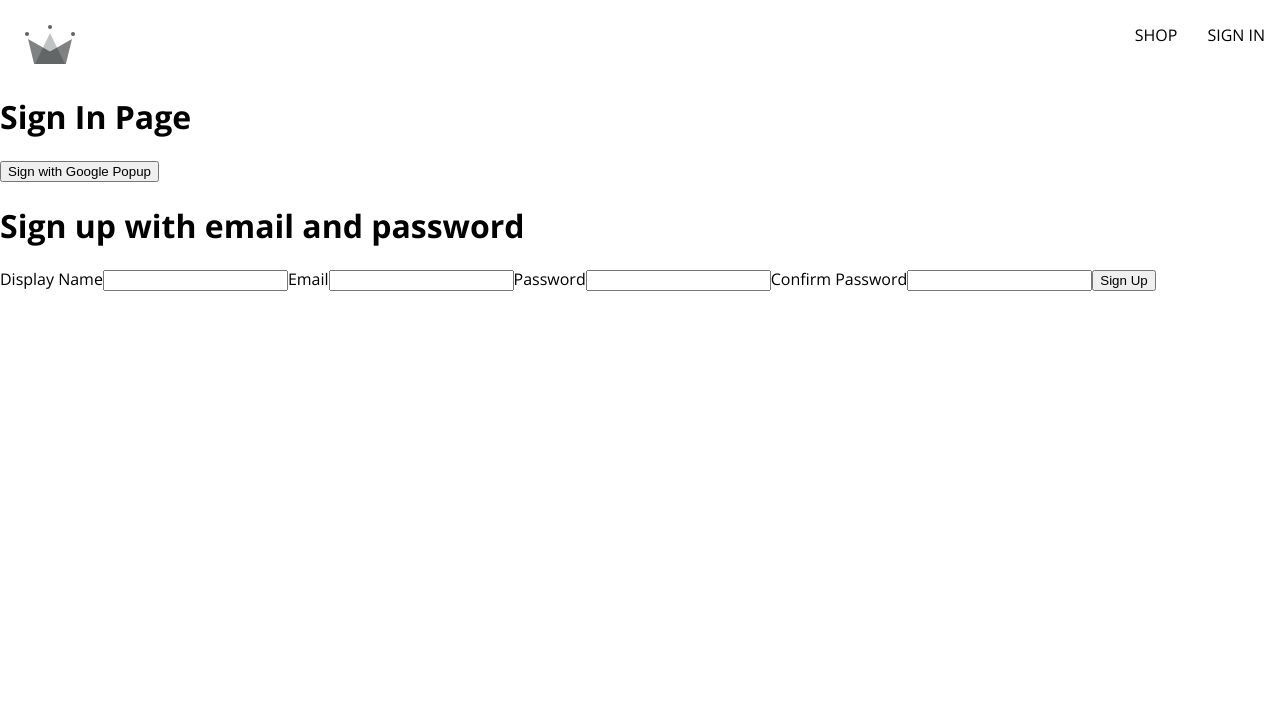
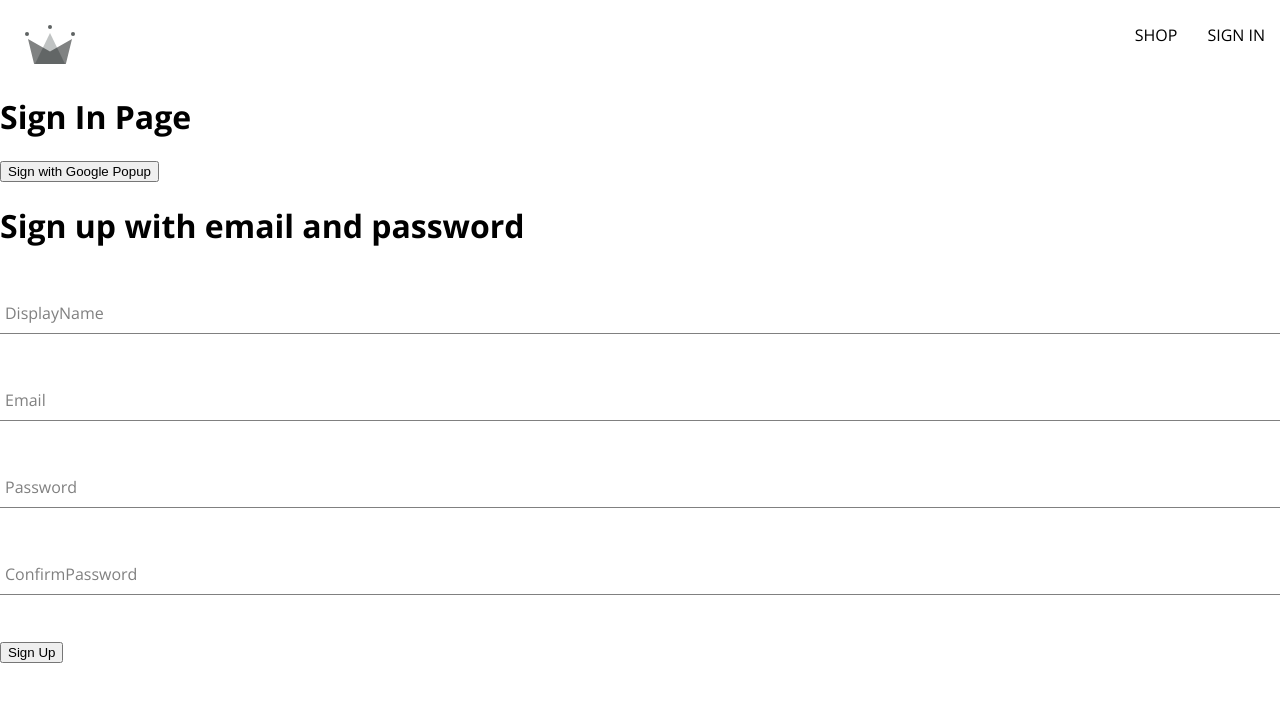
Before and after one commit to santoshnarayanan/crwn-clothing, a React (Create React App) app: page /sign-in in a window 1280 px wide. Shown: the top 702 px of the page. Built offline with nearby package versions, Linux system fonts and the light colour scheme.

Commit message:
Generalize Form Input Component

```diff
--- /dev/null
+++ b/src/components/form-input/form-input.component.jsx
@@ -0,0 +1,17 @@
+import './form-input.styles.scss';
+
+const FormInput = ({ label, ...otherProps }) => {
+    return (
+        <div className='group'>
+            < input className="form-input" {...otherProps} />
+            {
+                label && (
+                    <label className={`${otherProps.value.length ? 'shrink' : ''}form-input-label`}
+                    >{label}
+                    </label>
+                )}
+        </div>
+    );
+};
+
+export default FormInput;
--- /dev/null
+++ b/src/components/form-input/form-input.styles.scss
@@ -0,0 +1,54 @@
+$sub-color: grey;
+$main-color: black;
+
+@mixin shrinkLabel {
+  top: -14px;
+  font-size: 12px;
+  color: $main-color;
+}
+
+.group {
+  position: relative;
+  margin: 45px 0;
+
+  .form-input {
+    background: none;
+    background-color: white;
+    color: $sub-color;
+    font-size: 18px;
+    padding: 10px 10px 10px 5px;
+    display: block;
+    width: 100%;
+    border: none;
+    border-radius: 0;
+    border-bottom: 1px solid $sub-color;
+    margin: 25px 0;
+
+    &:focus {
+      outline: none;
+    }
+
+    &:focus ~ .form-input-label {
+      @include shrinkLabel();
+    }
+  }
+
+  input[type='password'] {
+    letter-spacing: 0.3em;
+  }
+
+  .form-input-label {
+    color: $sub-color;
+    font-size: 16px;
+    font-weight: normal;
+    position: absolute;
+    pointer-events: none;
+    left: 5px;
+    top: 10px;
+    transition: 300ms ease all;
+
+    &.shrink {
+      @include shrinkLabel();
+    }
+  }
+}
--- a/src/components/sign-up-form/sign-up-form.component.jsx
+++ b/src/components/sign-up-form/sign-up-form.component.jsx
@@ -1,4 +1,5 @@
 import { useState } from "react";
+import FormInput from "../form-input/form-input.component";
 import { createAuthUserWithEmailAndPassword, createUserDocumentFromAuth } from "../../utils/firebase/firebase.utils";
 
 const defaultFormFields = {
@@ -14,7 +15,7 @@
 
     console.log(formFields);
 
-    const resetFormFields = () =>{
+    const resetFormFields = () => {
         setFormFields(defaultFormFields);
     }
 
@@ -26,14 +27,14 @@
         };
 
         try {
-            const {user} = await createAuthUserWithEmailAndPassword(email, password);
-            await createUserDocumentFromAuth(user, {displayName});
+            const { user } = await createAuthUserWithEmailAndPassword(email, password);
+            await createUserDocumentFromAuth(user, { displayName });
             resetFormFields();
         } catch (error) {
-            if(error.code === 'auth/email-already-in-use'){
+            if (error.code === 'auth/email-already-in-use') {
                 alert("Cannot create user as email already exists");
             }
-            else{
+            else {
                 console.log(error);
             }
         }
@@ -48,26 +49,26 @@
         <div>
             <h1>Sign up with email and password</h1>
             <form onSubmit={handleSubmit}>
-                <label>Display Name</label>
-                <input type="text" required onChange={handleChange}
-                    name="displayName"
+                <FormInput type="text"
+                    required onChange={handleChange}
+                    label="DisplayName"
                     value={displayName} />
 
-                <label>Email</label>
-                <input type="email" required onChange={handleChange} name="email" value={email} />
+                <FormInput type="email" required
+                    onChange={handleChange}
+                    label="Email"
+                    value={email} />
 
-                <label>Password</label>
-                <input type="password"
+                <FormInput type="password"
+                    label="Password"
                     required
                     onChange={handleChange}
-                    name="password"
                     value={password} />
 
-                <label>Confirm Password</label>
-                <input type="password"
+                <FormInput type="password"
+                    label="ConfirmPassword"
                     required
                     onChange={handleChange}
-                    name="confirmPassword"
                     value={confirmPassword} />
 
                 <button type="submit">Sign Up</button>
```
